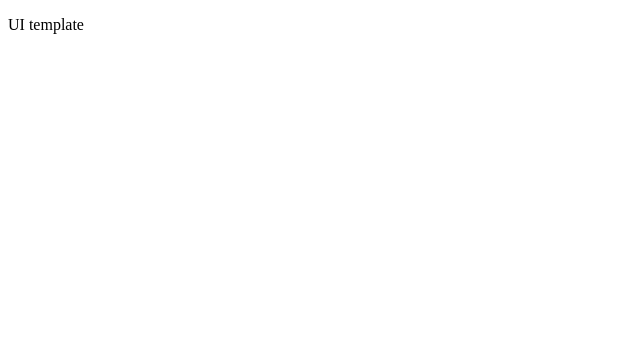
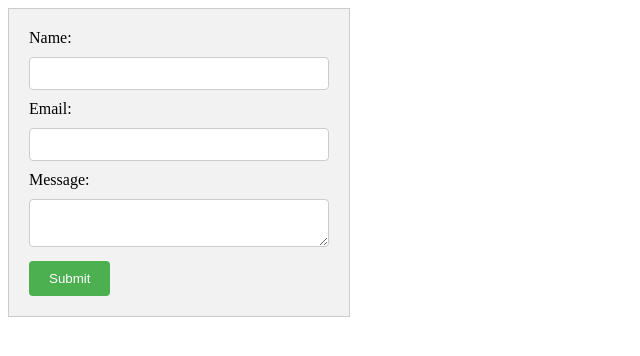
Before and after one commit to fluxstride/gh, a plain HTML site: page ui/index.html in a window 1280 px wide. Shown: the whole page, without its empty margins (0-640 px from the left). Drawn offline with Linux system fonts and the light colour scheme.

Commit message:
Update index.html

```diff
--- a/ui/index.html
+++ b/ui/index.html
@@ -1,12 +1,59 @@
 <!DOCTYPE html>
-<html lang="en">
+<html>
   <head>
-    <meta charset="UTF-8" />
-    <meta http-equiv="X-UA-Compatible" content="IE=edge" />
-    <meta name="viewport" content="width=device-width, initial-scale=1.0" />
-    <title>UI</title>
+    <title>Example Form</title>
+    <style>
+      /* Styling for form */
+      form {
+        background-color: #f2f2f2;
+        border: 1px solid #ccc;
+        padding: 20px;
+        width: 300px;
+      }
+
+      label {
+        display: block;
+        margin-bottom: 10px;
+      }
+
+      input[type="text"],
+      input[type="email"],
+      textarea {
+        width: 100%;
+        padding: 8px;
+        border: 1px solid #ccc;
+        border-radius: 4px;
+        box-sizing: border-box;
+        margin-bottom: 10px;
+      }
+
+      input[type="submit"] {
+        background-color: #4CAF50;
+        color: white;
+        padding: 10px 20px;
+        border: none;
+        border-radius: 4px;
+        cursor: pointer;
+      }
+
+      input[type="submit"]:hover {
+        background-color: #45a049;
+      }
+    </style>
   </head>
+
   <body>
-    <p>UI template</p>
+    <form>
+      <label for="name">Name:</label>
+      <input type="text" id="name" name="name" required>
+
+      <label for="email">Email:</label>
+      <input type="email" id="email" name="email" required>
+
+      <label for="message">Message:</label>
+      <textarea id="message" name="message" required></textarea>
+
+      <input type="submit" value="Submit">
+    </form>
   </body>
 </html>
```
